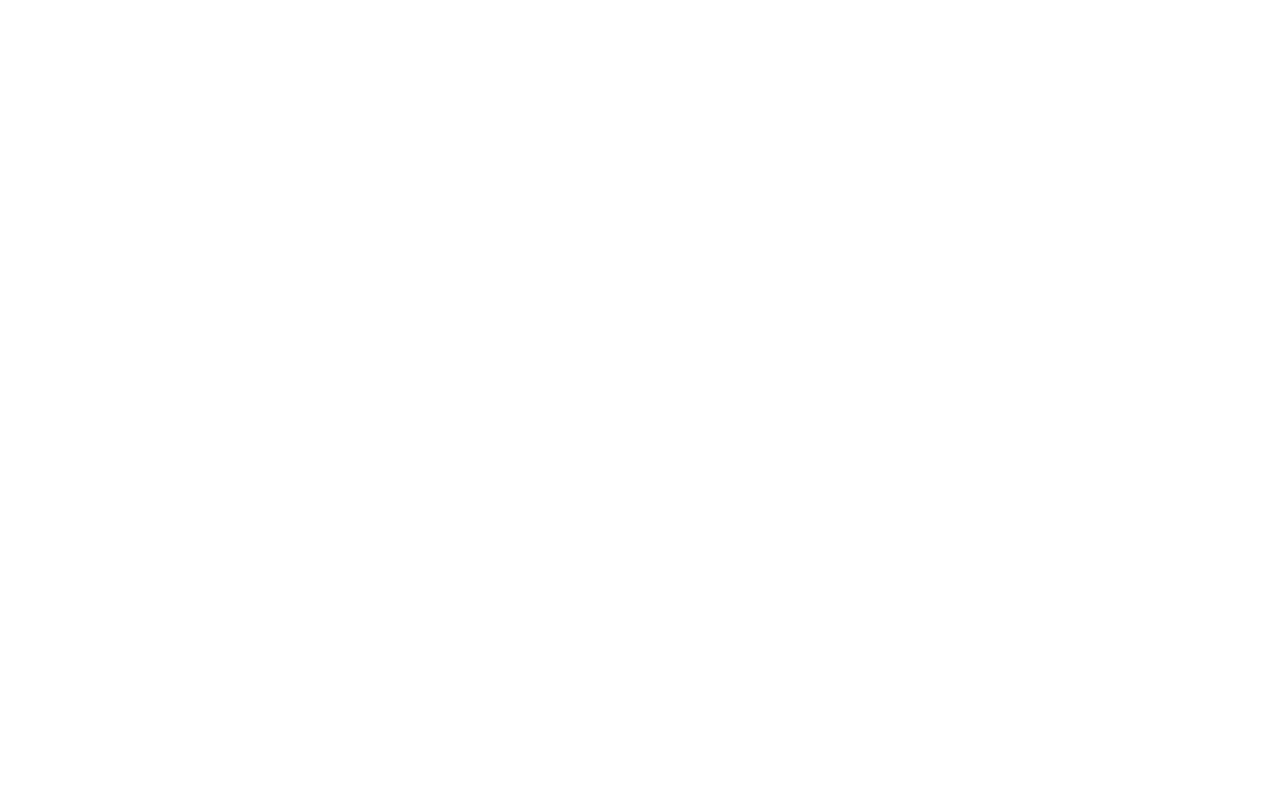
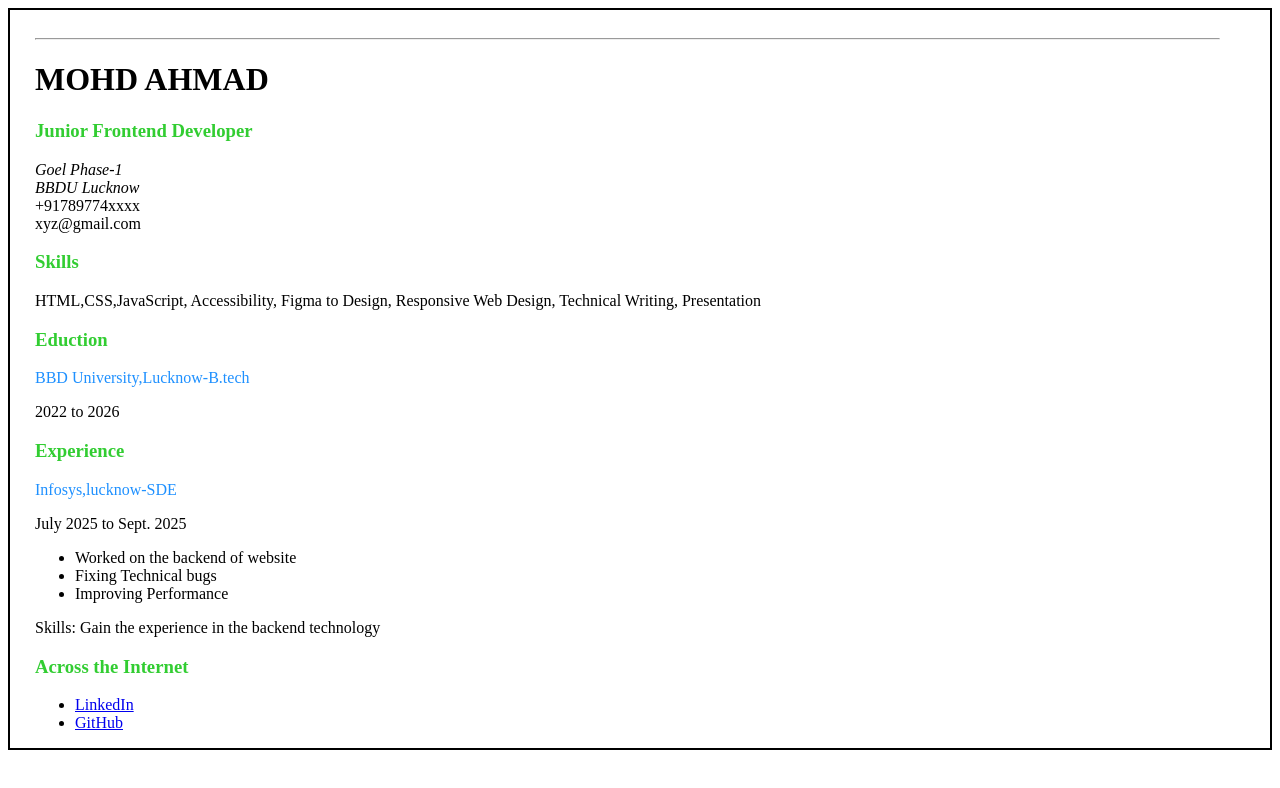
Before and after one commit to khan01developer/Single-Page-CV, a plain HTML site: page index.html in a window 1280 px wide. Drawn offline with Linux system fonts and the light colour scheme.

Commit message:
Almost completed

```diff
--- a/index.html
+++ b/index.html
@@ -1,11 +1,55 @@
 <!DOCTYPE html>
 <html lang="en">
+
 <head>
     <meta charset="UTF-8">
     <meta name="viewport" content="width=device-width, initial-scale=1.0">
-    <title>Document</title>
+    <title>Single-Page CV</title>
+    <style>
+        div {
+            padding-left: 25px;
+            padding-right: 50px;
+            padding-top: 20px;
+        }
+
+        h3 {
+            color: limegreen;
+        }
+        .blue{
+            color: dodgerblue;
+        }
+    </style>
 </head>
+
 <body>
+    <div style="border:2px solid black">
+        <hr>
+        <h1>MOHD AHMAD</h1>
+        <h3>Junior Frontend Developer</h3>
+        <p>
+        <address>Goel Phase-1 <br> BBDU Lucknow</address>
+        +91789774xxxx <br>xyz@gmail.com</p>
+        <h3>Skills</h3>
+        <p>HTML,CSS,JavaScript, Accessibility, Figma to Design, Responsive Web Design, Technical Writing, Presentation
+        </p>
+        <h3>Eduction</h3>
+        <p class="blue">BBD University,Lucknow-B.tech </p>
+        <p>2022 to 2026</p>
+        <h3>Experience</h3>
+        <p class="blue">Infosys,lucknow-SDE </p>
+        <p>July 2025 to Sept. 2025</p>
+        <ul>
+            <li>Worked on the backend of website</li>
+            <li>Fixing Technical bugs</li>
+            <li>Improving Performance</li>
+        </ul>
+        <p>Skills: Gain the experience in the backend technology</p>
+        <h3>Across the Internet</h3>
+        <ul>
+            <li><a href="https://www.linkedin.com/in/mohd-ahmad-khan-a411152bb/">LinkedIn</a></li>
+            <li><a href="https://github.com/khan01developer">GitHub</a></li>
+        </ul>
+    </div>
+</body>
 
-</body>
 </html>
```
